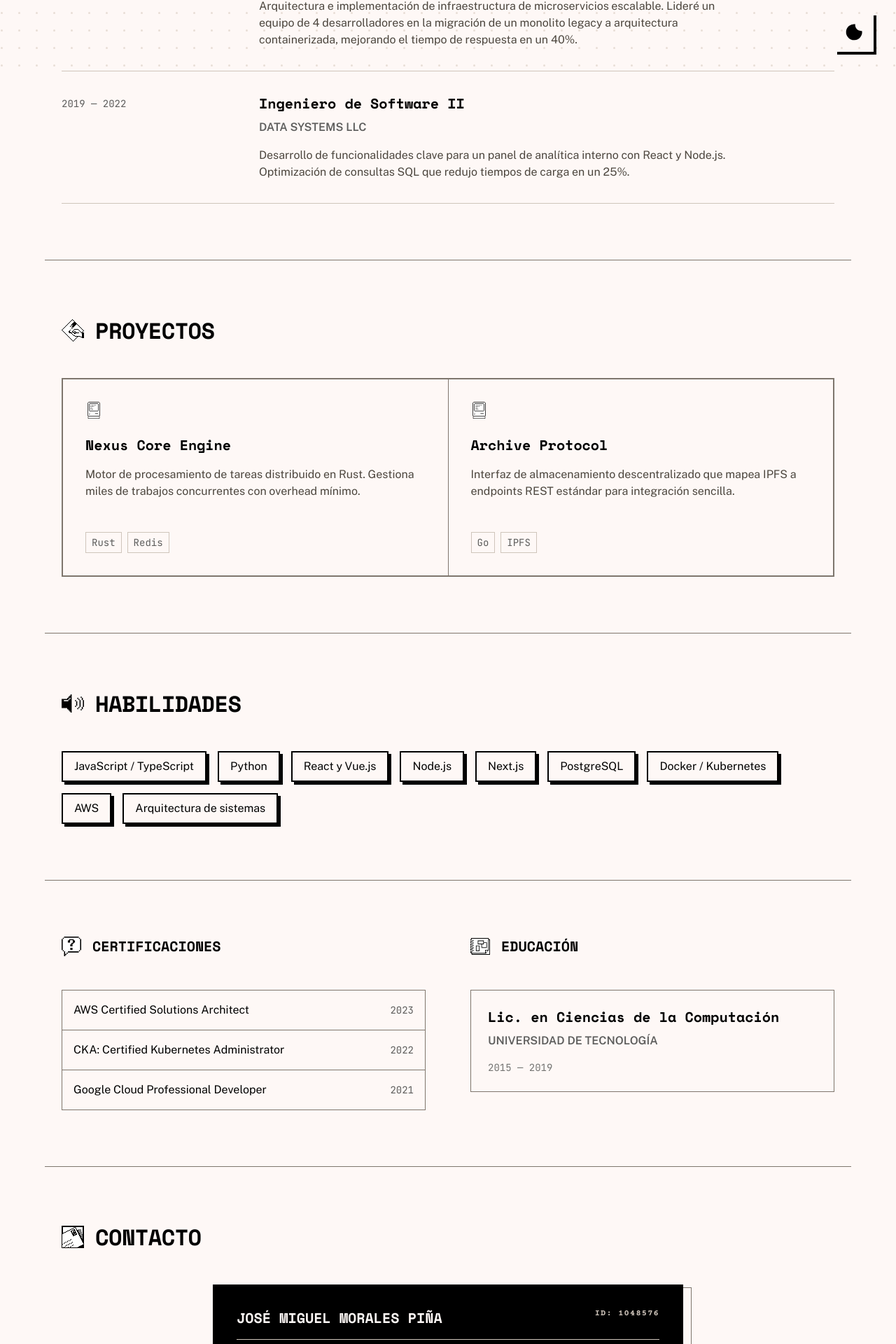
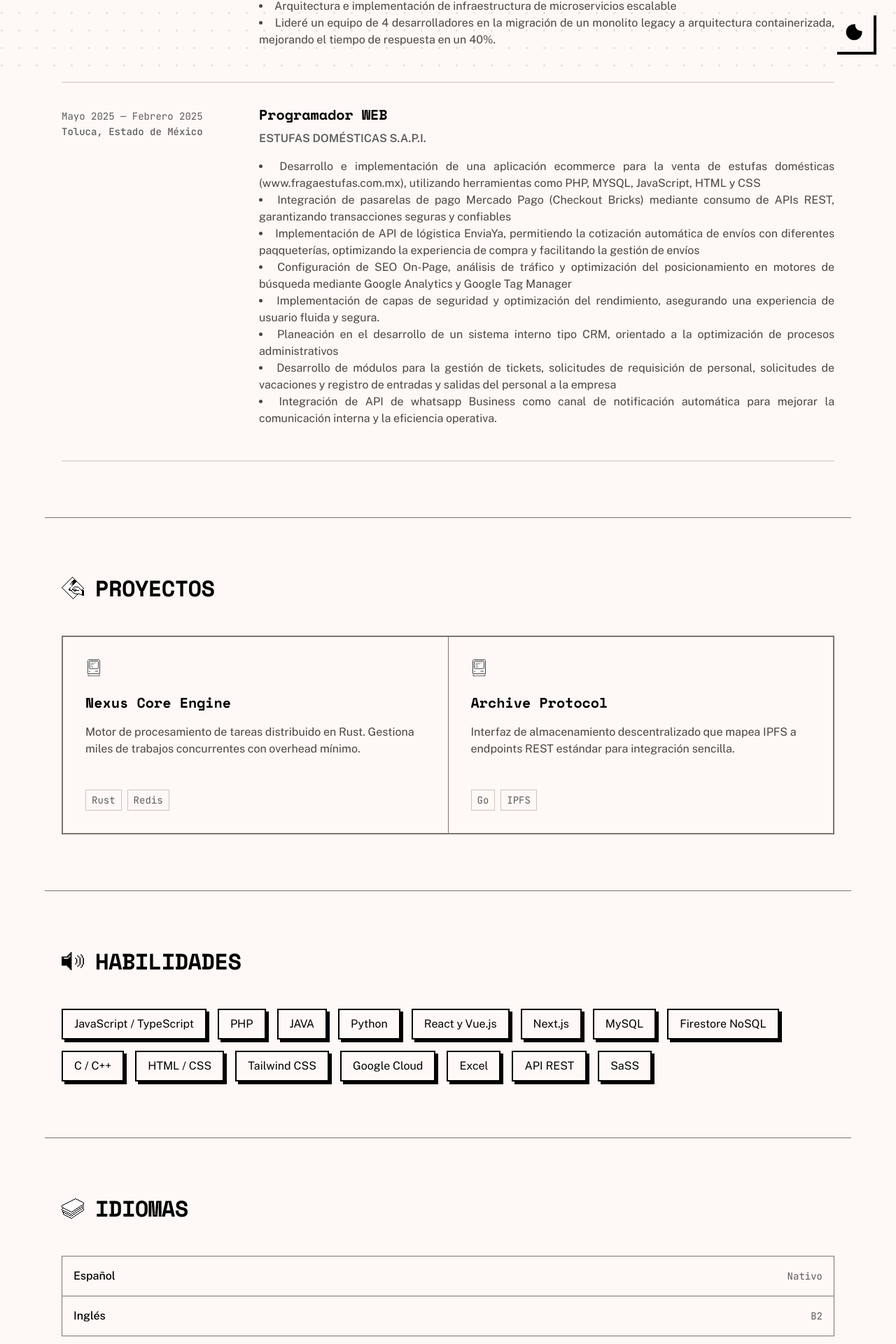
Before and after one commit to jmprw18/portafolio_profesional, a Next.js app: page / in a window 1280 px wide. Shown: the part 694-2614 px from the top of the page at 70% size. Built offline with nearby package versions, Linux system fonts and the light colour scheme.

Commit message:
llenado de datos

```diff
--- a/src/components/PortfolioShell.js
+++ b/src/components/PortfolioShell.js
@@ -15,6 +15,7 @@ import { ProjectsSection } from "@/components/sections/ProjectsSection";
 import { SkillsSection } from "@/components/sections/SkillsSection";
 import { CertificationsSection } from "@/components/sections/CertificationsSection";
 import { ContactSection } from "@/components/sections/ContactSection";
+import { LanguagesSection } from "@/components/sections/LanguagesSection";
 
 export function PortfolioShell() {
   const [drawerOpen, setDrawerOpen] = useState(false);
@@ -37,6 +38,7 @@ export function PortfolioShell() {
         <ExperienceSection />
         <ProjectsSection />
         <SkillsSection />
+        <LanguagesSection />
         <CertificationsSection />
         <ContactSection />
       </main>
--- a/src/components/sections/CertificationsSection.js
+++ b/src/components/sections/CertificationsSection.js
@@ -48,6 +48,10 @@ export function CertificationsSection() {
               <p className="text-body-sm text-outline-hover">
                 {education.period}
               </p>
+              <br />
+              <p className="prose-safe text-body-lg text-on-surface-variant text-justify">
+                {education.tesis}
+              </p>
             </article>
           </div>
         </div>
--- a/src/components/sections/ExperienceSection.js
+++ b/src/components/sections/ExperienceSection.js
@@ -20,9 +20,15 @@ export function ExperienceSection() {
               key={`${job.company}-${job.period}`}
               className="group grid grid-cols-1 gap-4 border-b border-outline-variant pb-8 md:grid-cols-4 md:gap-6"
             >
-              <time className="text-body-sm text-secondary md:col-span-1 md:pt-1">
-                {job.period}
-              </time>
+              <div className="md:col-span-1 md:pt-1">
+                <time className="text-body-sm text-secondary md:text-right">
+                  {job.period}
+                </time>
+                <p className="text-body-sm font-medium text-secondary">
+                  {job.location}
+                </p>
+              </div>
+
               <div className="min-w-0 md:col-span-3">
                 <h3 className="text-headline-md mb-2 text-primary transition-colors group-hover:text-surface-tint">
                   {job.title}
@@ -30,9 +36,24 @@ export function ExperienceSection() {
                 <p className="text-body-lg mb-4 font-bold text-secondary">
                   {job.company}
                 </p>
-                <p className="prose-safe text-body-lg text-on-surface-variant">
-                  {job.description}
-                </p>
+                <ul className="list-disc list-inside mb-4">
+                  {job.description?.split(". ").map((point, index) => (
+                    <li
+                      key={index}
+                      className="text-body-lg text-on-surface-variant text-justify"
+                    >
+                      {point}
+                    </li>
+                  ))}
+                  {job.description2?.split(". ").map((point, index) => (
+                    <li
+                      key={index}
+                      className="text-body-lg text-on-surface-variant text-justify"
+                    >
+                      {point}
+                    </li>
+                  ))}
+                </ul>
               </div>
             </article>
           ))}
--- /dev/null
+++ b/src/components/sections/LanguagesSection.js
@@ -0,0 +1,36 @@
+"use client";
+
+import { useLanguage } from "@/components/providers/LanguageProvider";
+import { RevealOnScroll } from "@/components/ui/RevealOnScroll";
+import { SectionHeader } from "@/components/ui/SectionHeader";
+
+export function LanguagesSection() {
+  const { content } = useLanguage();
+
+  return (
+    <RevealOnScroll id="languages" className="section-block">
+      <div className="section-inner">
+        <SectionHeader icon="globe" title={content.sections.languages} />
+        <ul className="border border-outline">
+          {content.languages.map((lang, index) => (
+            <li
+              key={lang.id}
+              className={`flex flex-col gap-2 px-4 py-4 transition-colors hover:bg-surface-variant sm:flex-row sm:items-center sm:justify-between ${
+                index < content.languages.length - 1
+                  ? "border-b border-outline"
+                  : ""
+              }`}
+            >
+              <span className="text-body-lg font-medium text-primary">
+                {lang.name}
+              </span>
+              <span className="text-body-sm shrink-0 text-secondary sm:text-right">
+                {lang.level}
+              </span>
+            </li>
+          ))}
+        </ul>
+      </div>
+    </RevealOnScroll>
+  );
+}
--- a/src/data/portfolio.js
+++ b/src/data/portfolio.js
@@ -18,3 +18,4 @@ export const certifications = es.certifications;
 export const education = es.education;
 export const socialLinks = es.socialLinks;
 export const footerLinks = es.footerLinks;
+export const languages = es.languages;
--- a/src/i18n/locales/en.js
+++ b/src/i18n/locales/en.js
@@ -27,6 +27,7 @@ export const en = {
     experience: "Experience",
     projects: "Projects",
     skills: "Skills",
+    languages: "Languages",
     certifications: "Certifications",
     education: "Education",
     contact: "Contact",
@@ -35,6 +36,7 @@ export const en = {
     { id: "experience", icon: "work" },
     { id: "projects", icon: "code" },
     { id: "skills", icon: "bolt" },
+    { id: "languages", icon: "globe" },
     { id: "certifications", icon: "verified" },
     { id: "education", icon: "school" },
     { id: "contact", icon: "mail" },
@@ -92,6 +94,10 @@ export const en = {
     school: "UNIVERSITY OF TECHNOLOGY",
     period: "2015 — 2019",
   },
+  languages: [
+    { id: "es", name: "Spanish", level: "Native" },
+    { id: "en", name: "English", level: "Upper intermediate" },
+  ],
   socialLinks: [
     { label: "GitHub", href: "#", icon: "github" },
     { label: "LinkedIn", href: "#", icon: "link" },
--- a/src/i18n/locales/es.js
+++ b/src/i18n/locales/es.js
@@ -27,6 +27,7 @@ export const es = {
     experience: "Experiencia",
     projects: "Proyectos",
     skills: "Habilidades",
+    languages: "Idiomas",
     certifications: "Certificaciones",
     education: "Educación",
     contact: "Contacto",
@@ -35,24 +36,29 @@ export const es = {
     { id: "experience", icon: "work" },
     { id: "projects", icon: "code" },
     { id: "skills", icon: "bolt" },
+    { id: "languages", icon: "globe" },
     { id: "certifications", icon: "verified" },
     { id: "education", icon: "school" },
     { id: "contact", icon: "mail" },
   ],
   experience: [
     {
-      period: "2022 — ACTUAL",
+      period: "Mayo 2025 — ACTUAL",
+      location: "Ciudad de México",
       title: "Ingeniero de Software Senior",
       company: "TECH CORP INC.",
       description:
         "Arquitectura e implementación de infraestructura de microservicios escalable. Lideré un equipo de 4 desarrolladores en la migración de un monolito legacy a arquitectura containerizada, mejorando el tiempo de respuesta en un 40%.",
     },
     {
-      period: "2019 — 2022",
-      title: "Ingeniero de Software II",
-      company: "DATA SYSTEMS LLC",
+      period: "Mayo 2025 — Febrero 2025",
+      location: "Toluca, Estado de México",
+      title: "Programador WEB",
+      company: "ESTUFAS DOMÉSTICAS S.A.P.I.",
       description:
-        "Desarrollo de funcionalidades clave para un panel de analítica interno con React y Node.js. Optimización de consultas SQL que redujo tiempos de carga en un 25%.",
+        "Desarrollo e implementación de una aplicación ecommerce para la venta de estufas domésticas (www.fragaestufas.com.mx), utilizando herramientas como PHP, MYSQL, JavaScript, HTML y CSS. Integración de pasarelas de pago Mercado Pago (Checkout Bricks) mediante consumo de APIs REST, garantizando transacciones seguras y confiables. Implementación de API de lógistica  EnviaYa, permitiendo la cotización automática de envíos con diferentes paqqueterías, optimizando la experiencia de compra y facilitando la gestión de envíos. Configuración de SEO On-Page, análisis de tráfico y optimización del posicionamiento en motores de búsqueda mediante Google Analytics y Google Tag Manager. Implementación de capas de seguridad y optimización del rendimiento, asegurando una experiencia de usuario fluida y segura.",
+      description2:
+        "Planeación en el desarrollo de un sistema interno tipo CRM, orientado a la optimización de procesos administrativos. Desarrollo de módulos para la gestión de tickets, solicitudes de requisición de personal, solicitudes de vacaciones y registro de entradas y salidas del personal a la empresa. Integración de API de whatsapp Business como canal de notificación automática para mejorar la comunicación interna y la eficiencia operativa."
     },
   ],
   projects: [
@@ -73,14 +79,20 @@ export const es = {
   ],
   skills: [
     "JavaScript / TypeScript",
+    "PHP",
+    "JAVA",
     "Python",
     "React y Vue.js",
-    "Node.js",
     "Next.js",
-    "PostgreSQL",
-    "Docker / Kubernetes",
-    "AWS",
-    "Arquitectura de sistemas",
+    "MySQL",
+    "Firestore NoSQL",
+    "C / C++",
+    "HTML / CSS",
+    "Tailwind CSS",
+    "Google Cloud",
+    "Excel",
+    "API REST",
+    "SaSS"
   ],
   certifications: [
     { name: "AWS Certified Solutions Architect", year: "2023" },
@@ -88,10 +100,15 @@ export const es = {
     { name: "Google Cloud Professional Developer", year: "2021" },
   ],
   education: {
-    degree: "Lic. en Ciencias de la Computación",
-    school: "UNIVERSIDAD DE TECNOLOGÍA",
-    period: "2015 — 2019",
+    degree: "Escuela Superior de Cómputo - ESCOM",
+    school: "Instituto Politécnico Nacional",
+    period: "2020 - 2025",
+    tesis: "Desarrollo de un sistema de análisis financiero con datos en tiempo real, para medir el desempeño de empresas que cotizan en NASDAQ",
   },
+  languages: [
+    { id: "es", name: "Español", level: "Nativo" },
+    { id: "en", name: "Inglés", level: "B2" },
+  ],
   socialLinks: [
     { label: "GitHub", href: "#", icon: "github" },
     { label: "LinkedIn", href: "#", icon: "link" },
--- a/src/lib/mac-icons.js
+++ b/src/lib/mac-icons.js
@@ -20,6 +20,7 @@ export const macIconMap = {
   dark_mode: "moon",
   light_mode: "sun",
   apple: "apple",
+  globe: "hypercard",
 };
 
 export function resolveMacIcon(name) {
```
